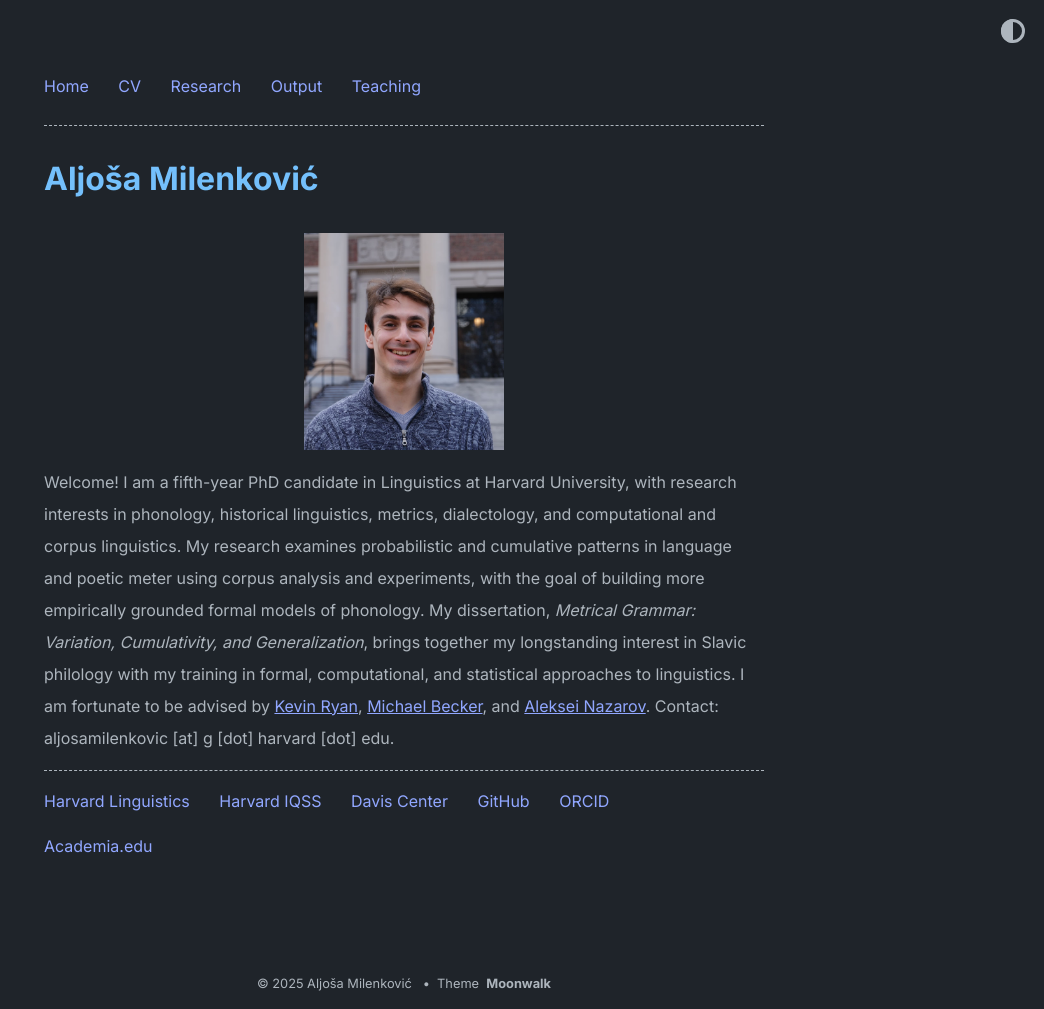
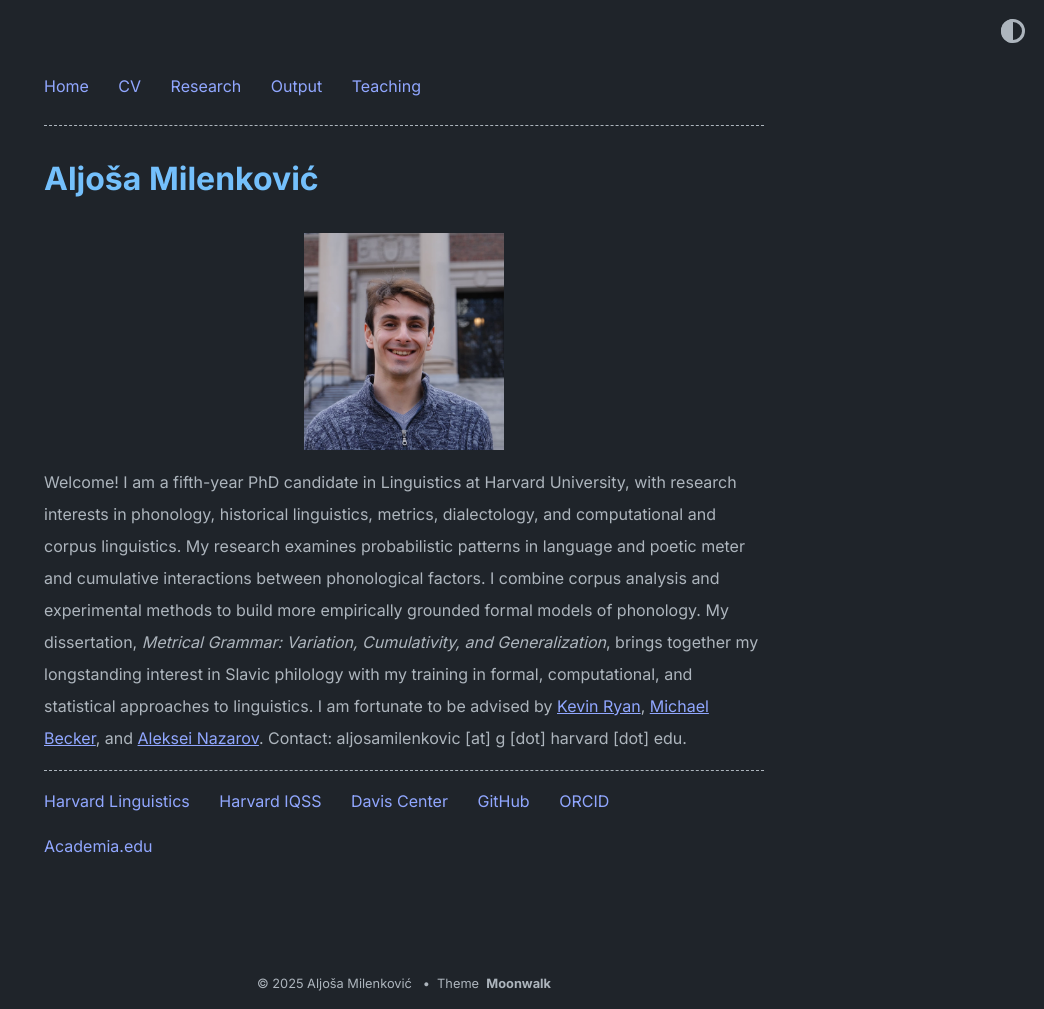
Before and after one commit to AljosaMilenkovic/AljosaMilenkovic.github.io, a Jekyll site: the page built from index.md, in a window 1280 px wide. Shown: the whole page, without its empty margins (236-1280 px from the left). Built offline with Jekyll 4.4.1, drawn with Linux system fonts in a browser that asks for light colours.

Commit message:
update config

```diff
--- a/_config.yml
+++ b/_config.yml
@@ -8,7 +8,7 @@
 description: |
   <img src="./ja.jpg" alt="Aljoša Milenković" style="max-width:200px;border-radius:0;margin:0 auto 1em;display:block;">
 
-  Welcome! I am a fifth-year PhD candidate in Linguistics at Harvard University, with research interests in phonology, historical linguistics, metrics, dialectology, and computational and corpus linguistics. My research examines probabilistic and cumulative patterns in language and poetic meter using corpus analysis and experiments, with the goal of building more empirically grounded formal models of phonology. My dissertation, <em>Metrical Grammar: Variation, Cumulativity, and Generalization</em>, brings together my longstanding interest in Slavic philology with my training in formal, computational, and statistical approaches to linguistics. I am fortunate to be advised by <a href="https://meluhha.com/index.html" target="_blank" rel="noopener">Kevin Ryan</a>, <a href="https://becker.phonologist.org" target="_blank" rel="noopener">Michael Becker</a>, and <a href="https://alekseinazarov.org" target="_blank" rel="noopener">Aleksei Nazarov</a>.
+  Welcome! I am a fifth-year PhD candidate in Linguistics at Harvard University, with research interests in phonology, historical linguistics, metrics, dialectology, and computational and corpus linguistics. My research examines probabilistic patterns in language and poetic meter and cumulative interactions between phonological factors. I combine corpus analysis and experimental methods to build more empirically grounded formal models of phonology. My dissertation, <em>Metrical Grammar: Variation, Cumulativity, and Generalization</em>, brings together my longstanding interest in Slavic philology with my training in formal, computational, and statistical approaches to linguistics. I am fortunate to be advised by <a href="https://meluhha.com/index.html" target="_blank" rel="noopener">Kevin Ryan</a>, <a href="https://becker.phonologist.org" target="_blank" rel="noopener">Michael Becker</a>, and <a href="https://alekseinazarov.org" target="_blank" rel="noopener">Aleksei Nazarov</a>.
 
   Contact: aljosamilenkovic [at] g [dot] harvard [dot] edu.
 
```
